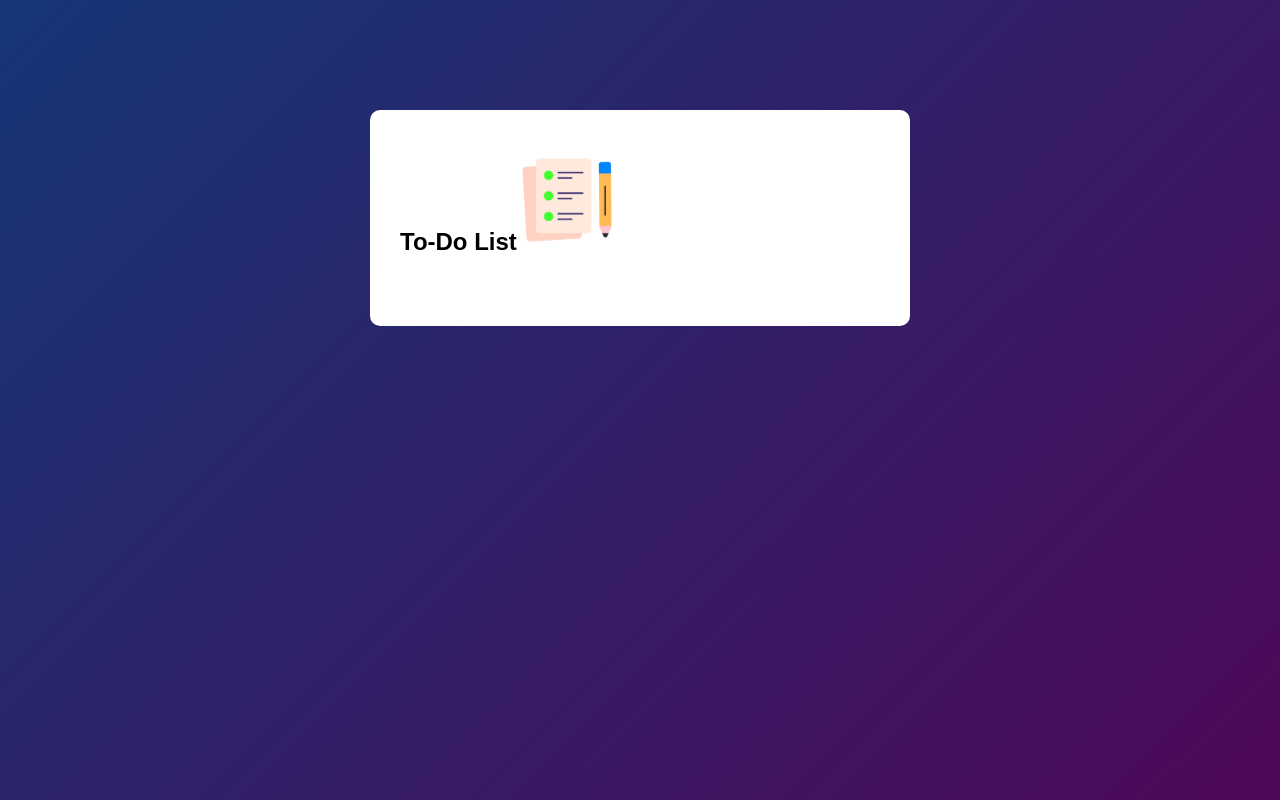
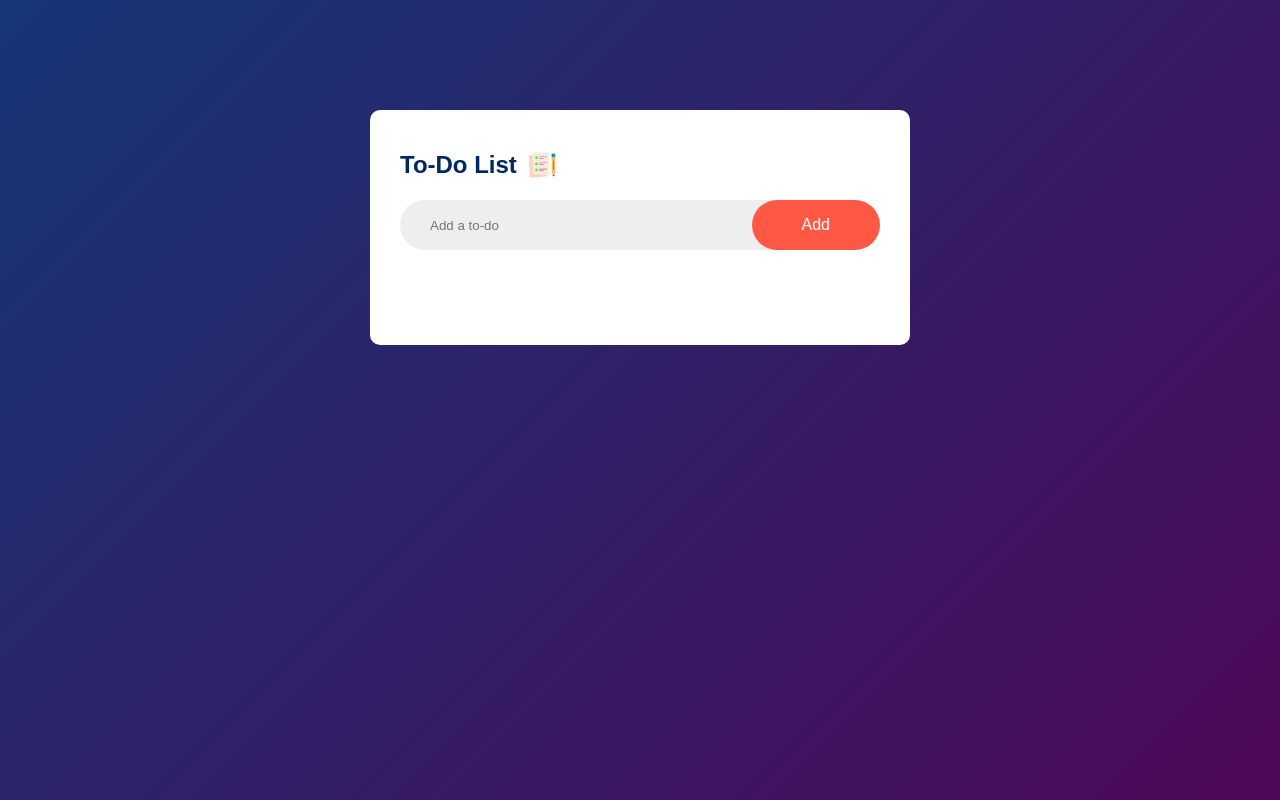
Before and after one commit to Terfa-web/todo-App, a plain HTML site: page index.html in a window 1280 px wide. Drawn offline with Linux system fonts and the light colour scheme.

Commit message:
Build input field, button with styles

```diff
--- a/index.html
+++ b/index.html
@@ -10,6 +10,11 @@
   <div class="container">
     <div class="todo-app">
       <h2>To-Do List<img src="images/icon.png" alt" icon"></h2>
+      <div class="row">
+        <input type="text" id="input-box" placeholder="Add a to-do">
+        <button>Add</button>
+      </div>
+
     </div>
   </div>
 
--- a/styles.css
+++ b/styles.css
@@ -20,3 +20,45 @@
   padding: 40px 30px 70px;
   border-radius: 10px;
 }
+
+.todo-app h2 {
+  color: #002765;
+  display: flex;
+  align-items: center;
+  margin-bottom: 20px;
+}
+
+.todo-app h2 img{
+  width: 30px;
+  margin-left: 10px;
+}
+
+.row {
+  display: flex;
+  align-items: center;
+  justify-content: space-between;
+  background: #edeef0;
+  border-radius: 30px;
+  padding-left: 20px;
+  margin-bottom: 25px;
+
+}
+
+input {
+  flex: 1;
+  border: none;
+  outline: none;
+  background: transparent;
+  padding: 10px;
+}
+
+button {
+  border: none;
+  outline: none;
+  padding: 16px 50px;
+  background: #ff5945;
+  color: #fff;
+  font-size: 16px;
+  cursor: pointer;
+  border-radius: 40px;
+}
```
